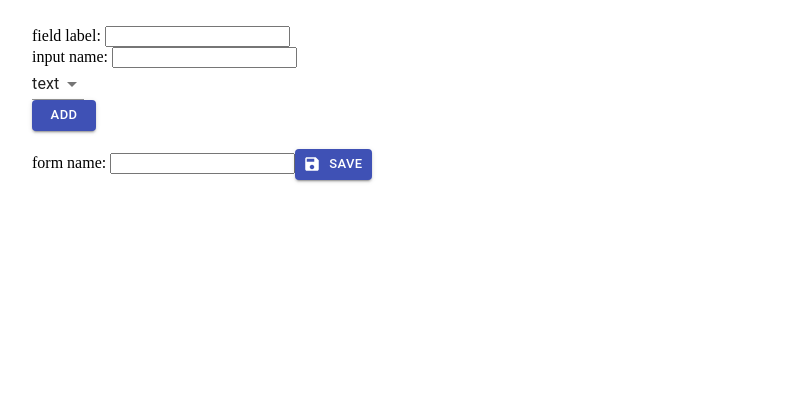
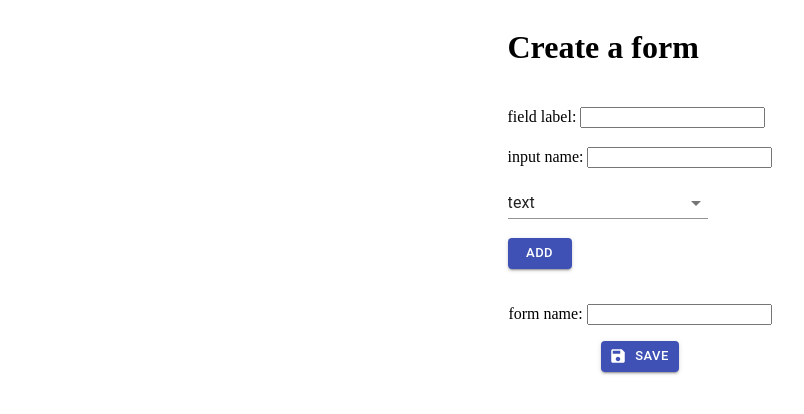
Before and after one commit to leontomer/formsreact, a React (Create React App) app in the folder client/: page /FormBuilder in a window 1280 px wide. Shown: the top 414 px of the page, without its empty margins (0-804 px from the left). Built offline with nearby package versions, Linux system fonts and the light colour scheme.

Commit message:
refactor

```diff
--- a/client/src/components/FormBuilder/FormBuilder.js
+++ b/client/src/components/FormBuilder/FormBuilder.js
@@ -4,7 +4,6 @@ import { useHistory } from "react-router-dom";
 import TextField from "@material-ui/core/TextField";
 import SaveIcon from "@material-ui/icons/Save";
 import Button from "@material-ui/core/Button";
-import Container from "@material-ui/core/Container";
 import Select from "@material-ui/core/Select";
 import MenuItem from "@material-ui/core/MenuItem";
 
@@ -35,10 +34,28 @@ export default function FormBuilder(props) {
   };
 
   return (
-    <Container fixed>
+    <div
+      style={{
+        display: "flex",
+        justifyContent: "center",
+        alignItems: "flex-start",
+        height: "100vh",
+      }}
+    >
+      <div>
+        <h1>Create a form</h1>
         <div>
           <form onSubmit={onSubmit}>
-          <br></br>
+            <div
+              style={{
+                display: "flex",
+                flexDirection: "column",
+                justifyContent: "space-evenly",
+                alignItems: "flex-start",
+                height: "200px",
+              }}
+            >
+              <div>
                 <label htmlFor="flabel"> field label: </label>
 
                 <input
@@ -49,8 +66,8 @@ export default function FormBuilder(props) {
                   value={fieldLabel}
                   onChange={(text) => setFieldLabel(text.target.value)}
                 />
-          <br />
-
+              </div>
+              <div>
                 <label htmlFor="iname">input name: </label>
                 <input
                   required
@@ -60,8 +77,8 @@ export default function FormBuilder(props) {
                   value={inputName}
                   onChange={(text) => setInputName(text.target.value)}
                 />
-          <br />
-
+              </div>
+              <div>
                 <Select
                   required
                   labelId="demo-simple-select-outlined-label"
@@ -69,6 +86,8 @@ export default function FormBuilder(props) {
                   value={inputType}
                   onChange={(text) => setInputType(text.target.value)}
                   label="Type"
+                  labelWidth={50}
+                  style={{ width: "200px" }}
                 >
                   {types.map((type, index) => (
                     <MenuItem key={index} value={type}>
@@ -76,7 +95,7 @@ export default function FormBuilder(props) {
                     </MenuItem>
                   ))}
                 </Select>
-          <br></br>
+              </div>
 
               <Button
                 variant="contained"
@@ -86,10 +105,23 @@ export default function FormBuilder(props) {
               >
                 Add
               </Button>
+            </div>
           </form>
-        <br></br>
+        </div>
+        <div>
           <form onSubmit={onSave}>
+            <div
+              style={{
+                display: "flex",
+                flexDirection: "column",
+                justifyContent: "space-evenly",
+                alignItems: "center",
+                height: "100px",
+              }}
+            >
+              <div>
                 <label htmlFor="formname">form name: </label>
+
                 <input
                   required
                   type="text"
@@ -98,7 +130,8 @@ export default function FormBuilder(props) {
                   value={formName}
                   onChange={(text) => setFormName(text.target.value)}
                 />
-
+              </div>
+              <div>
                 <Button
                   variant="contained"
                   color="primary"
@@ -108,8 +141,11 @@ export default function FormBuilder(props) {
                 >
                   Save
                 </Button>
+              </div>
+            </div>
           </form>
-        <br></br>
+        </div>
+        <div>
           {fields.map((field, index) => (
             <div key={index}>
               <TextField
@@ -121,6 +157,7 @@ export default function FormBuilder(props) {
             </div>
           ))}
         </div>
-    </Container>
+      </div>
+    </div>
   );
 }
```
Lines whose indentation alone changed are shown as unchanged.
